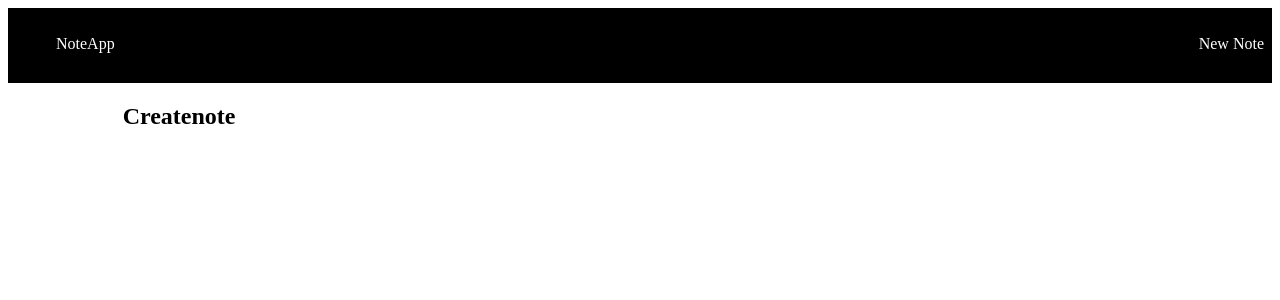
After one commit to Ross-Marshall/Create-Web-Application-WIth-Python, a Python web app: template noteapp/templates/createnote.html in a window 1280 px wide. The commit adds this page. Shown: the top 300 px of the page. Run offline with Jinja, Linux system fonts and the light colour scheme; the template is opened without the code that fills it, so the values that code supplies are empty.

Commit message:
Part 3 (a)

```diff
--- a/noteapp/static/css/style.css
+++ b/noteapp/static/css/style.css
@@ -13,7 +13,7 @@ a {
 
 .navbar {
    width: 100%;
-   height: 40px;
+   height: 75px;
    background-color: black;
 }
 
--- /dev/null
+++ b/noteapp/templates/createnote.html
@@ -0,0 +1,5 @@
+{% extends 'layout.html' %}
+
+{% block content%}
+    <h2>Createnote</h2>
+{% endblock %}
```
Also changed, not shown: noteapp/views/createnote.py (added, +7 -0 lines).
